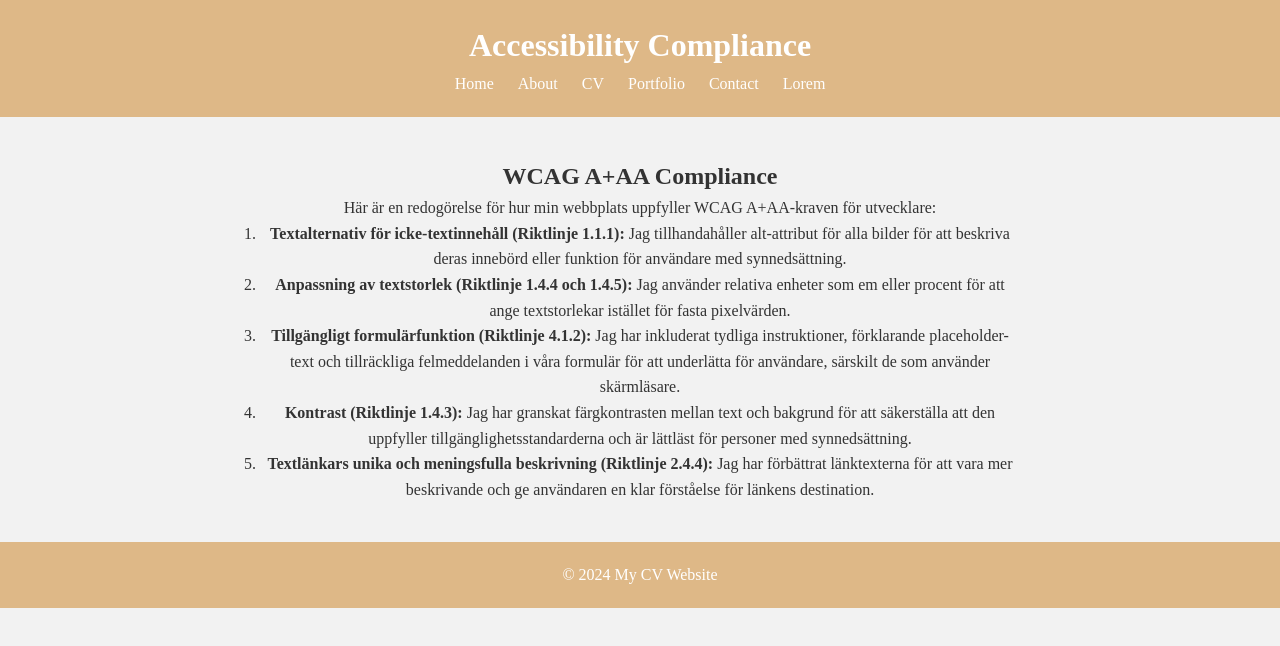
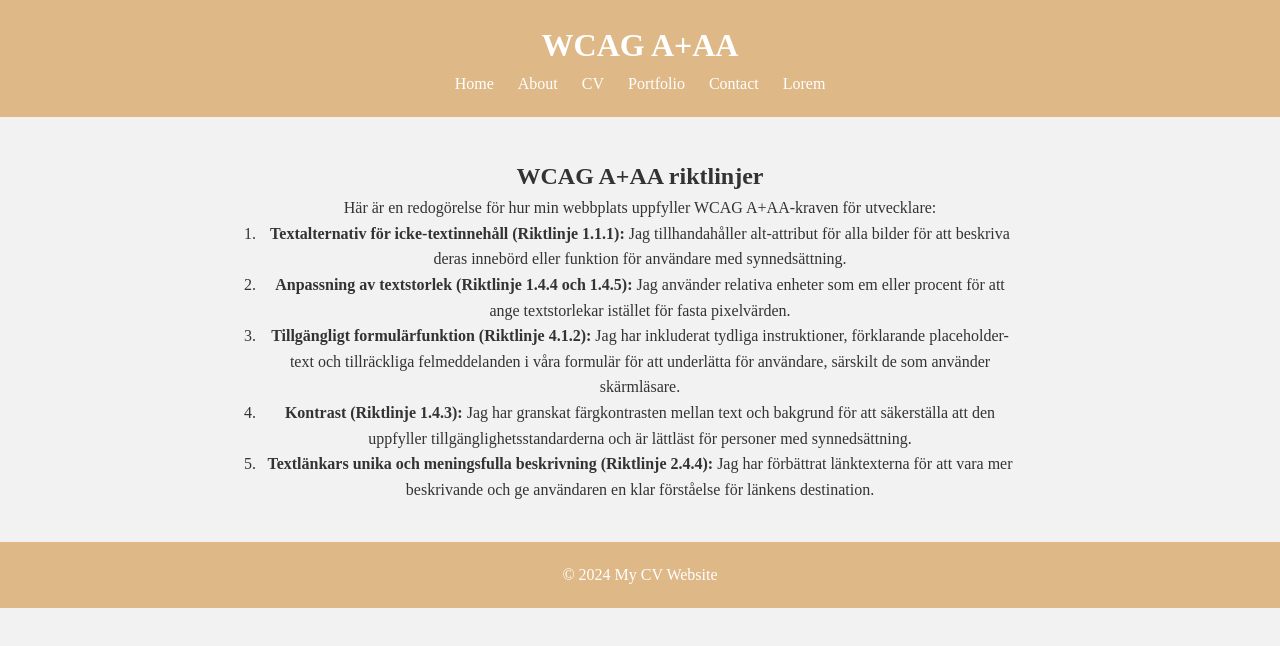
Before and after one commit to Oskarjohanssons/minportfolio, a plain HTML site: page WCAG.html in a window 1280 px wide. Drawn offline with Linux system fonts and the light colour scheme.

Commit message:
Små fix

```diff
--- a/WCAG.html
+++ b/WCAG.html
@@ -9,7 +9,7 @@
 <body>
 
     <header>
-        <h1>Accessibility Compliance</h1>
+        <h1>WCAG A+AA</h1>
         <nav>
             <ul>
                 <li><a href="index.html">Home</a></li>
@@ -24,7 +24,7 @@
 
     <main>
         <section>
-            <h2>WCAG A+AA Compliance</h2>
+            <h2>WCAG A+AA riktlinjer</h2>
             <p>Här är en redogörelse för hur min webbplats uppfyller WCAG A+AA-kraven för utvecklare:</p>
             <ol>
                 <li>
```
